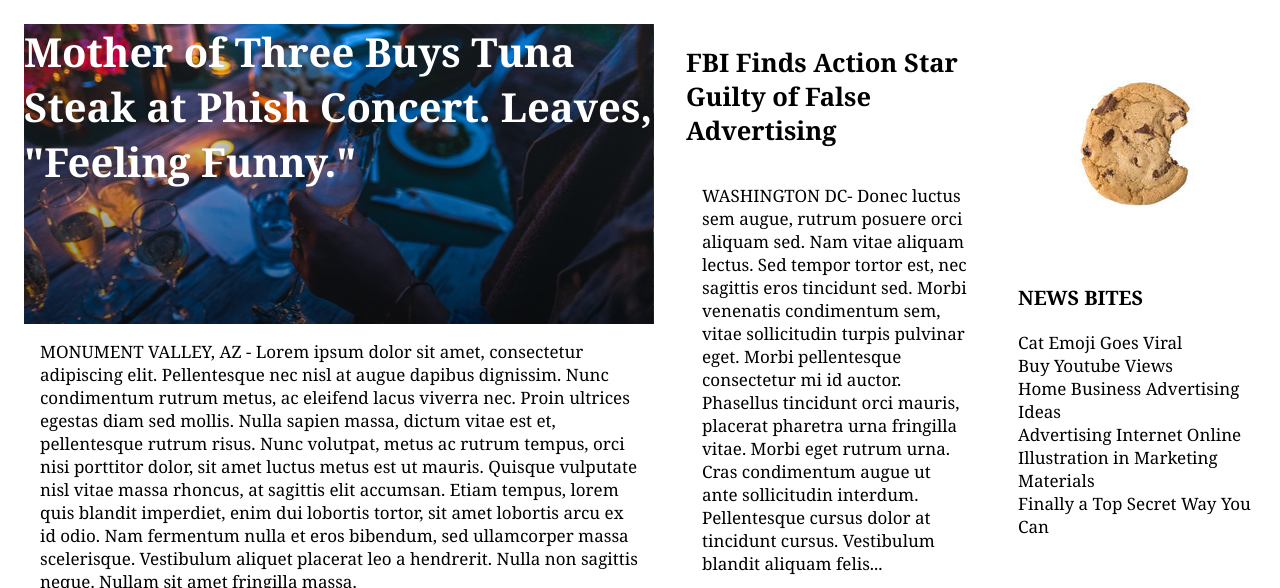
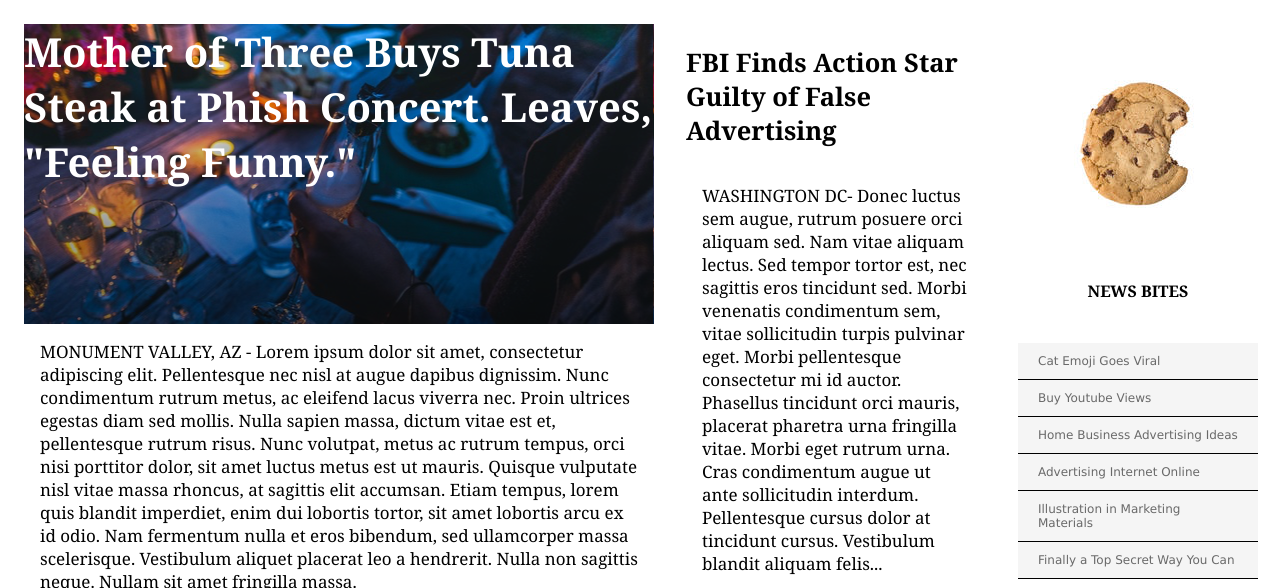
Before and after one commit to alphaseinor/my-times, a plain HTML site: page index.html in a window 1280 px wide. Shown: the part 92-680 px from the top of the page. Drawn offline with Linux system fonts and the light colour scheme.

Commit message:
adjusted newsbites and added css for bites

```diff
--- a/index.html
+++ b/index.html
@@ -64,6 +64,8 @@
       </div>
       <div class="column small">
         <img class="cookie" src="./resources/images/img-news-bite.png" alt="News Bites">
+        <div class="news-bites">
+
         <h3>NEWS BITES</h3>
         <span class="bite">Cat Emoji Goes Viral</span>
         <span class="bite">Buy Youtube Views</span>
@@ -71,6 +73,7 @@
         <span class="bite">Advertising Internet Online</span>
         <span class="bite">Illustration in Marketing Materials</span>
         <span class="bite">Finally a Top Secret Way You Can</span>
+        </div>
       </div>
     </div>
 
--- a/resources/css/style.css
+++ b/resources/css/style.css
@@ -112,3 +112,19 @@ body{
 .narrative {
   margin: 16px;
 }
+
+.news-bites h3{
+  margin-bottom: 41px;
+  font-size: 16px;
+  font-weight: bold;
+  text-align: center;
+}
+.news-bites .bite {
+  display: block;
+  padding: 11px 20px;
+  border-bottom: 1px solid black;
+  background-color: whitesmoke;
+  font-family: Verdana;
+  font-size: 12px;
+  color: dimgray;
+}
```
